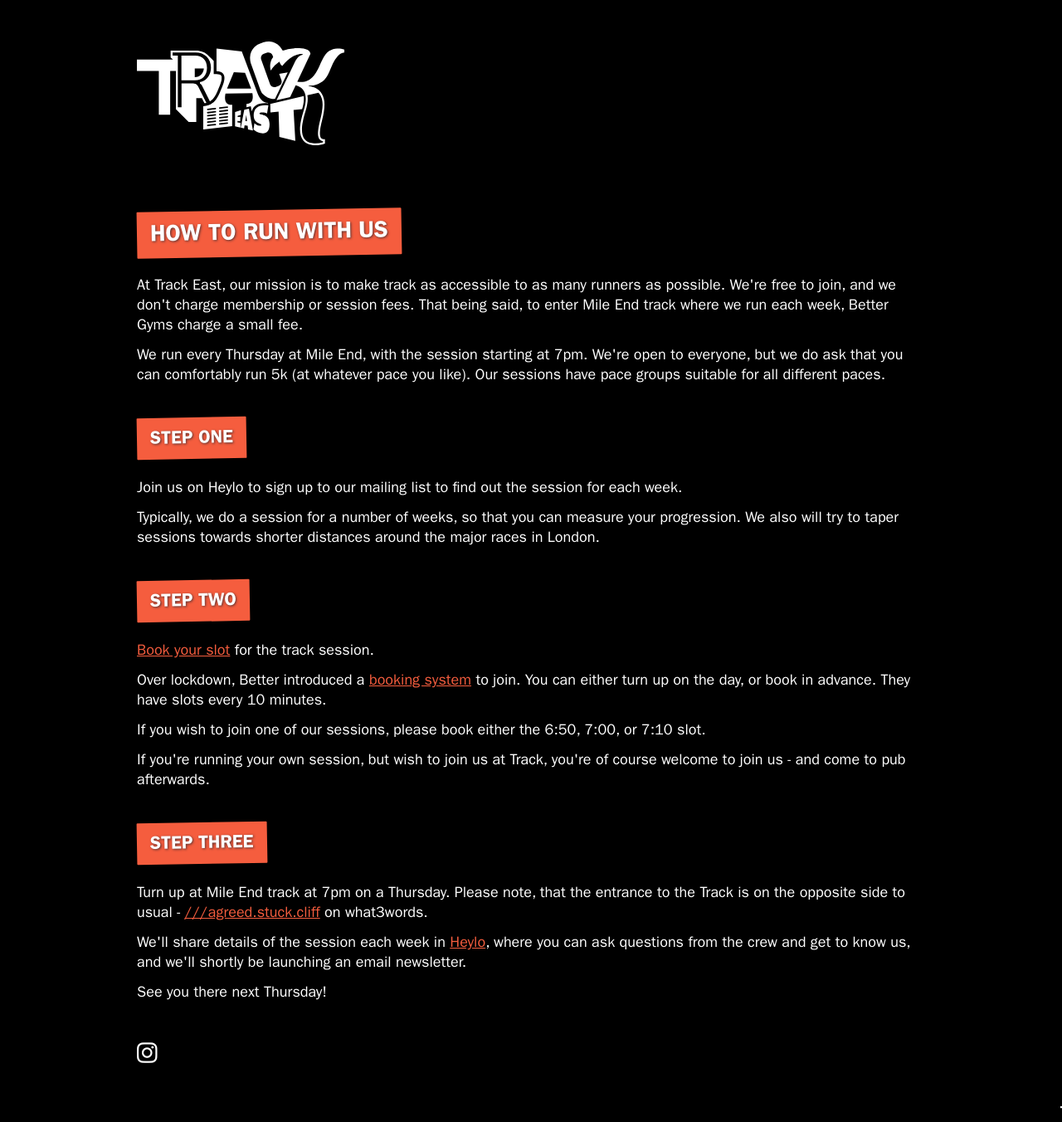
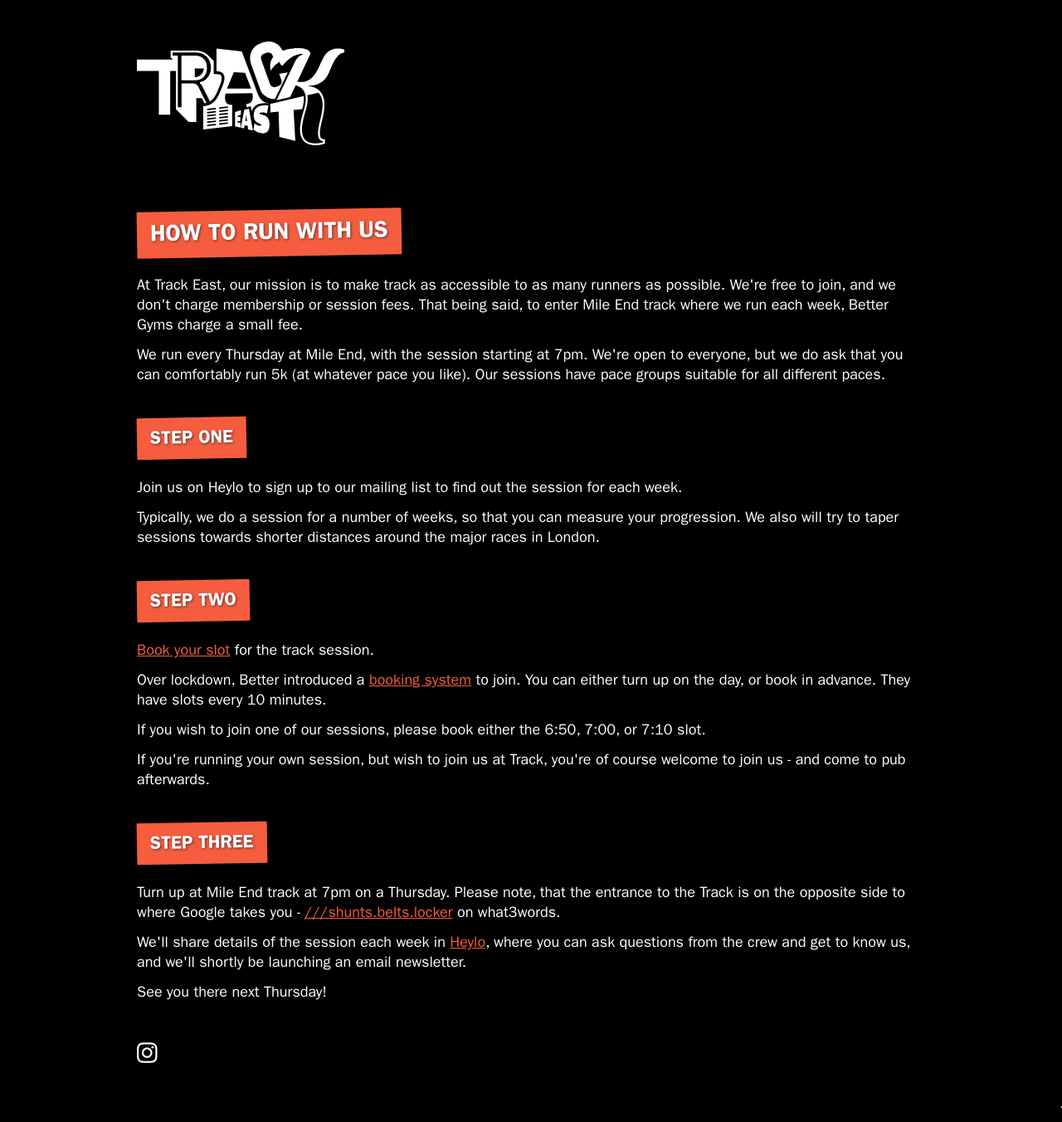
Before and after one commit to benhubbard434/trackeast, a Jekyll site: the page built from how-to-run-with-us.html, in a window 1280 px wide. Shown: the whole page at 83% size. Built offline with Jekyll 4.4.1, drawn with Linux system fonts in a browser that asks for light colours; nearby versions of some CDN libraries; some web fonts are replaced.

Commit message:
Update how-to-run-with-us.html

```diff
--- a/how-to-run-with-us.html
+++ b/how-to-run-with-us.html
@@ -19,7 +19,7 @@
 <p>If you're running your own session, but wish to join us at Track, you're of course welcome to join us - and come to pub afterwards.</p>
 
 <h4 class="orange-highlight rotate">Step three</h4>
-<p>Turn up at Mile End track at 7pm on a Thursday. Please note, that the entrance to the Track is on the opposite side to usual - <a href="https://w3w.co/agreed.stuck.cliff">///agreed.stuck.cliff</a> on what3words.</p>
+<p>Turn up at Mile End track at 7pm on a Thursday. Please note, that the entrance to the Track is on the opposite side to where Google takes you - <a href="https://w3w.co/shunts.belts.locker">///shunts.belts.locker</a> on what3words.</p>
 
 <p>We'll share details of the session each week in <a href="https://link.heylo.co/KZF9">Heylo</a>, where you can ask questions from the crew and get to know us, and we'll shortly be launching an email newsletter.</p>
 <p>See you there next Thursday!</p>
```
